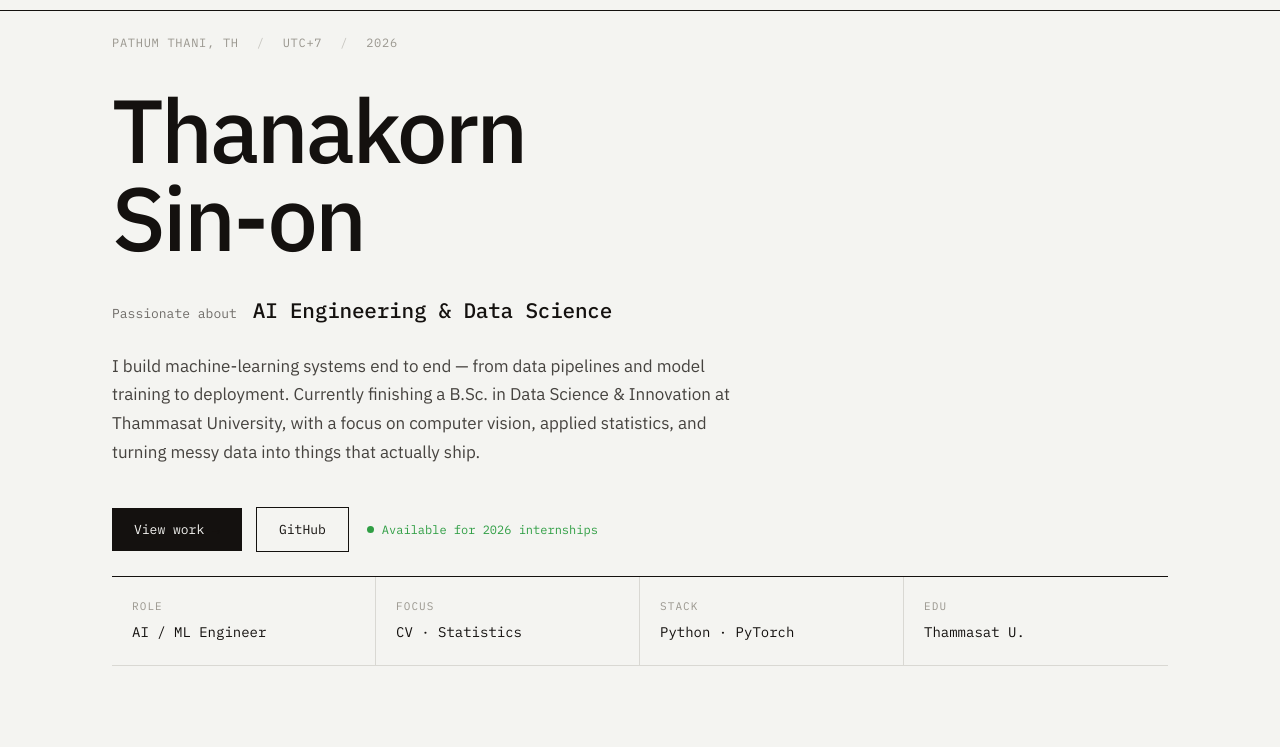
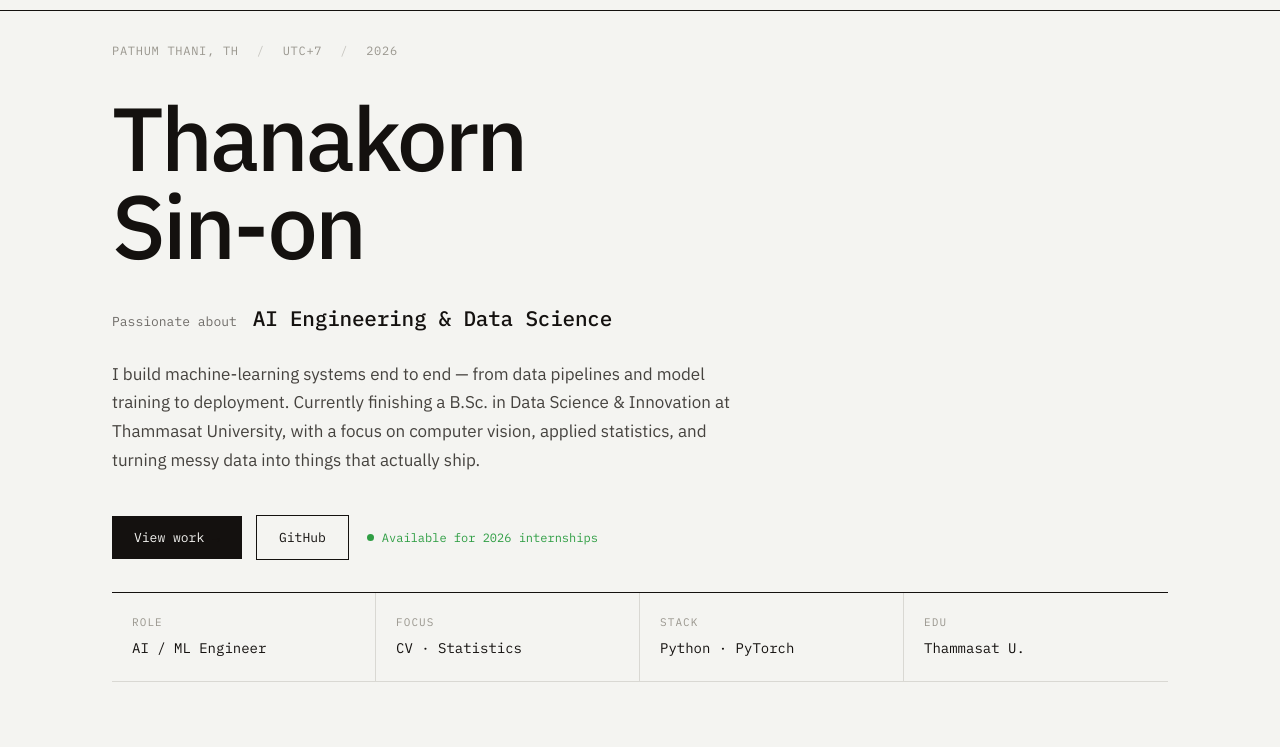
Before and after one commit to correleotion/correleotion.com, an Astro site: page / in a window 1280 px wide. Shown: the part 40-787 px from the top of the page. Built offline with nearby package versions, Linux system fonts and the light colour scheme; Astro itself is replaced by a stand-in of ours.

Commit message:
fix: update hero section padding from 24px to 32px for improved layout

```diff
--- a/src/styles/styles.css
+++ b/src/styles/styles.css
@@ -158,7 +158,7 @@ body {
 .btn-ghost__icon { font-size: 12px; }
 
 /* ---- hero ---- */
-.hero { padding: 24px 0; }
+.hero { padding: 32px 0; }
 .hero__coords {
   font-family: var(--mono);
   font-size: 12px;
```
